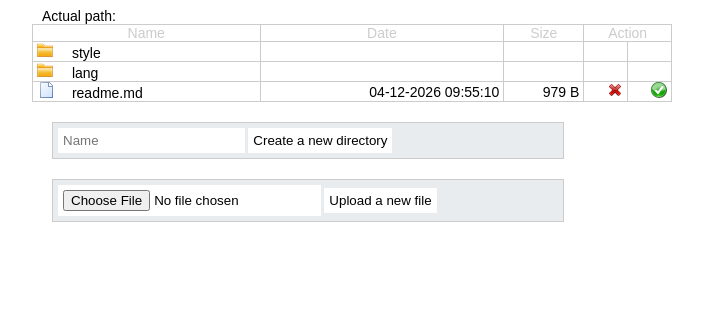
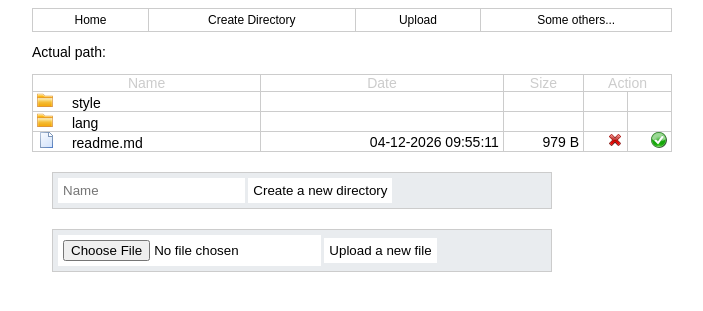
Before and after one commit to codersclub/filemanager, a PHP site: page / in a window 1280 px wide. Shown: the top 311 px of the page, without its empty margins (288-991 px from the left). Run offline with PHP 8.4, Linux system fonts and the light colour scheme; data that the repository does not hold is empty.

Commit message:
Top Menu added.

```diff
--- a/index.php
+++ b/index.php
@@ -170,6 +170,13 @@ if (isset($_GET['action'])) {
 </head>
 <body>
 <div id="main">
+    <ul class="menu">
+        <li><a href="<?= $_SERVER['PHP_SELF'] ?>"><?= $labels['home_page'] ?></a></li>
+        <li><a href="javascript:;"><?= $labels['create_dir_page'] ?></a></li>
+        <li><a href="javascript:;"><?= $labels['upload_page'] ?></a></li>
+        <li><a href="javascript:;"><?= $labels['other_page'] ?></a></li>
+    </ul>
+
     <?php
     foreach ($errors as $error) {
         echo '<p class="error">' . $error . '</p>';
--- a/lang/de.php
+++ b/lang/de.php
@@ -19,4 +19,8 @@ $labels = [
         'file_date' => 'Datei',
         'file_size' => 'Size',
         'action' => 'Action',
+        'home_page' => 'Home',
+        'create_dir_page' => 'Create Directory',
+        'upload_page' => 'Upload',
+        'other_page' => 'Some others...',
 ];
--- a/lang/en.php
+++ b/lang/en.php
@@ -19,4 +19,8 @@ $labels = [
         'file_date' => 'Date',
         'file_size' => 'Size',
         'action' => 'Action',
+        'home_page' => 'Home',
+        'create_dir_page' => 'Create Directory',
+        'upload_page' => 'Upload',
+        'other_page' => 'Some others...',
 ];
--- a/style/style.css
+++ b/style/style.css
@@ -1,13 +1,32 @@
+* {
+	box-sizing: border-box;
+}
 #main {
 	margin: auto;
-/*	border: 1px solid #ccc;*/
 	width: 640px;
 	font-family: Arial, Helvetica, sans-serif;
 	font-size : 12px;
 }
+ul.menu {
+	width: 100%;
+	margin: 0 0 1em;
+	padding: 0;
+	text-align: center;
+	display: table;
+	border: 1px solid #ccc;
+}
+.menu li {
+	display: table-cell;
+	padding: 4px;
+	border-right: 1px solid #ccc;
+}
+.menu li:last-child {
+	border: 0;
+}
 .caption {
-	padding: 0 10px;
+	padding: 0;
 	font-size : 14px;
+	margin: 0 0 1em;
 }
 table {
 	margin: 0;
```
